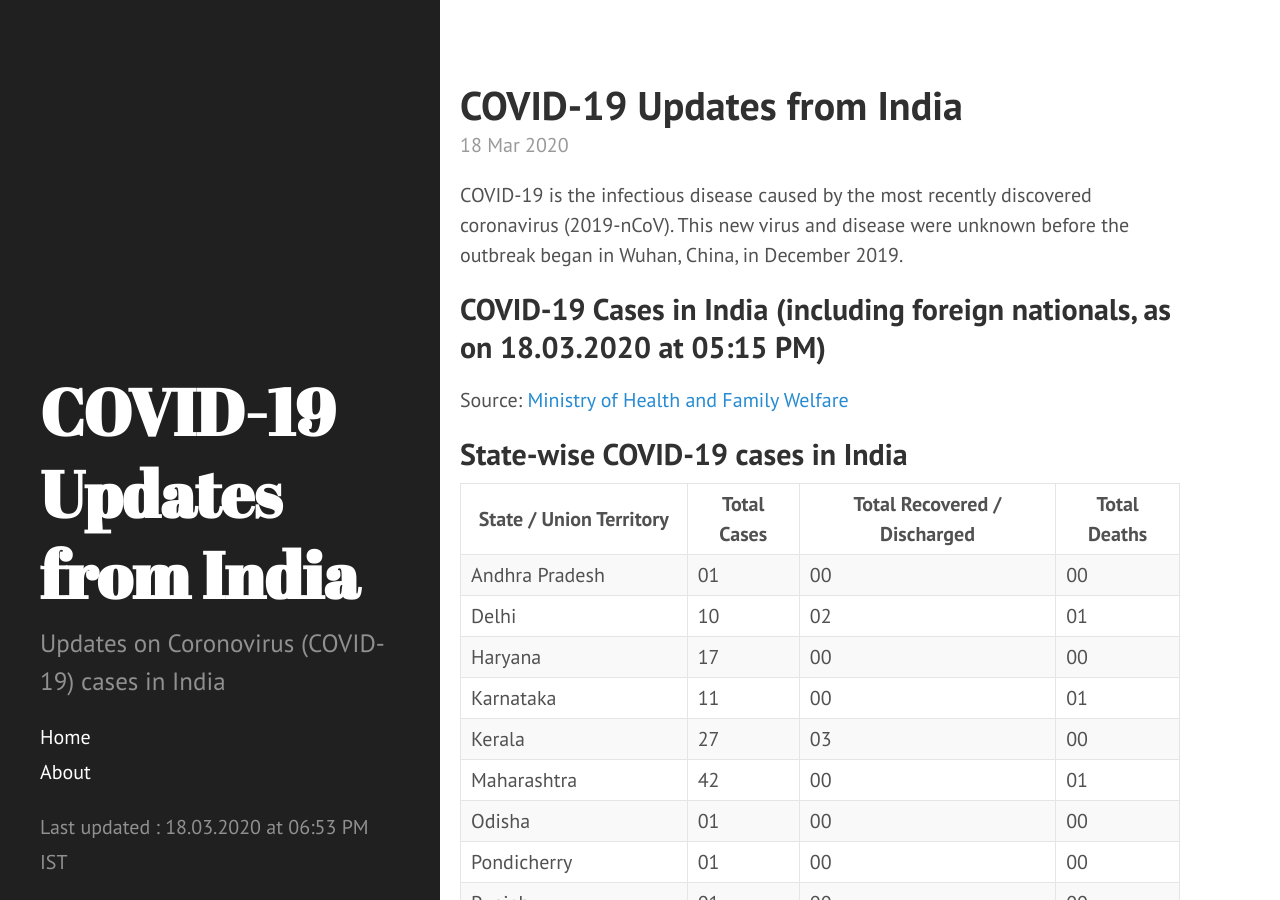
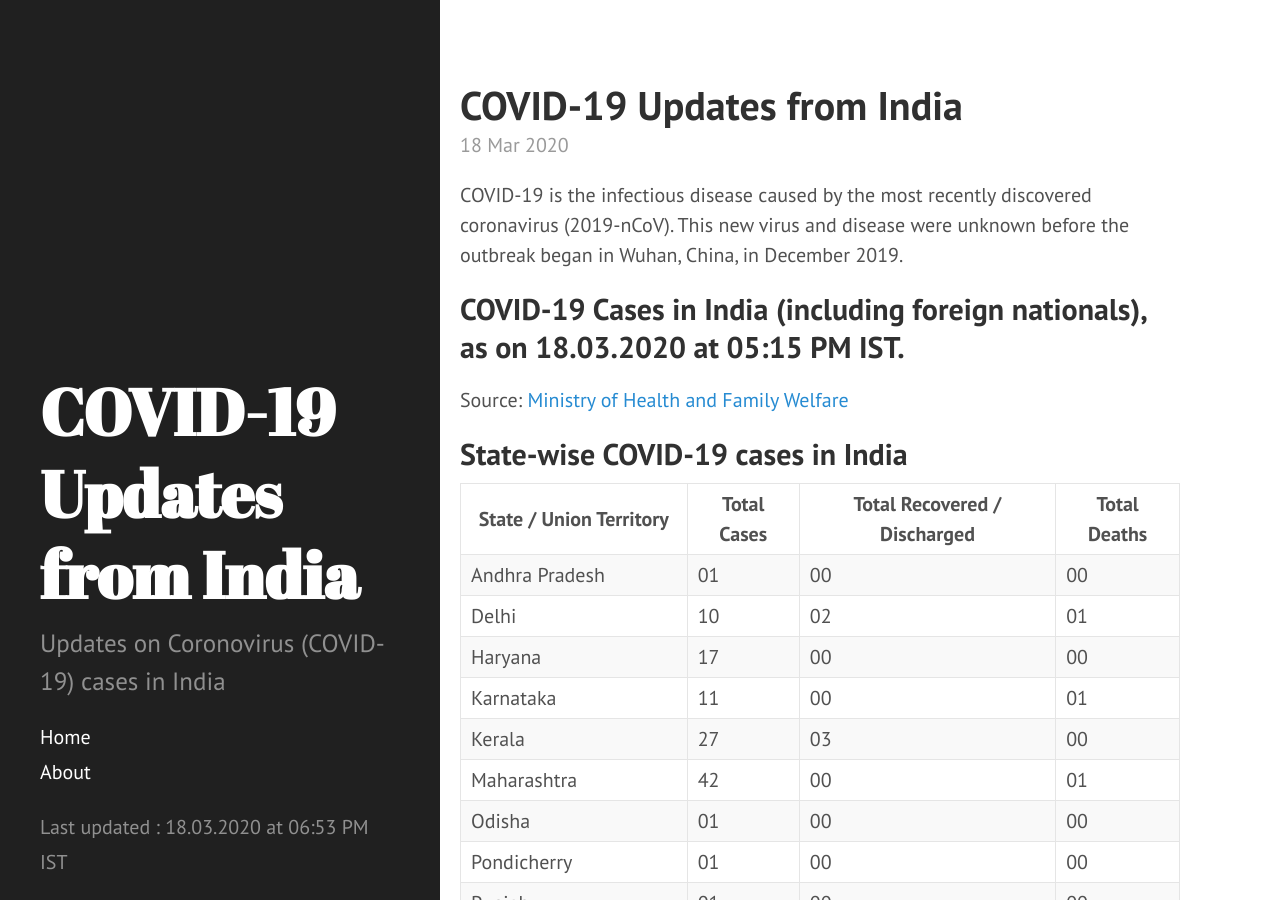
Before and after one commit to bhooraj/covid19updates-india, a Jekyll site: the page built from _posts/2020-03-18-home.md, in a window 1280 px wide and 900 px high. Built offline with Jekyll 4.4.1, drawn with Linux system fonts in a browser that asks for light colours.

Commit message:
Update 2020-03-18-home.md

```diff
--- a/_posts/2020-03-18-home.md
+++ b/_posts/2020-03-18-home.md
@@ -6,7 +6,7 @@ last_update: true
 
 COVID-19 is the infectious disease caused by the most recently discovered coronavirus (2019-nCoV). This new virus and disease were unknown before the outbreak began in Wuhan, China, in December 2019.
 
-## COVID-19 Cases in India (including foreign nationals, as on 18.03.2020 at 05:15 PM)
+## COVID-19 Cases in India (including foreign nationals), as on 18.03.2020 at 05:15 PM IST.
 <p id = "totalcases" style="font-size: 1.2rem; font-weight: bold;"></p>
 <p id = "totalrecovered" style="font-size: 1.2rem; font-weight: bold;"></p>
 <p id = "totaldeaths" style="font-size: 1.2rem; font-weight: bold;"></p>
```
